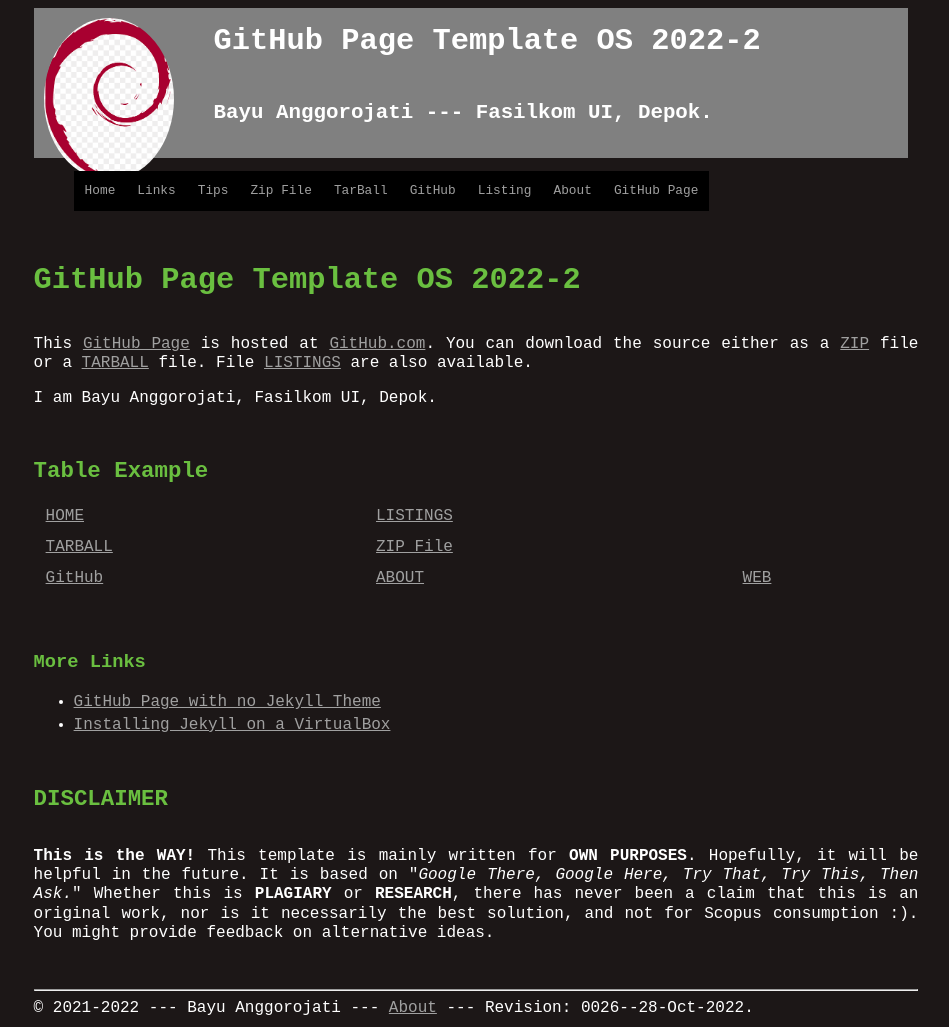
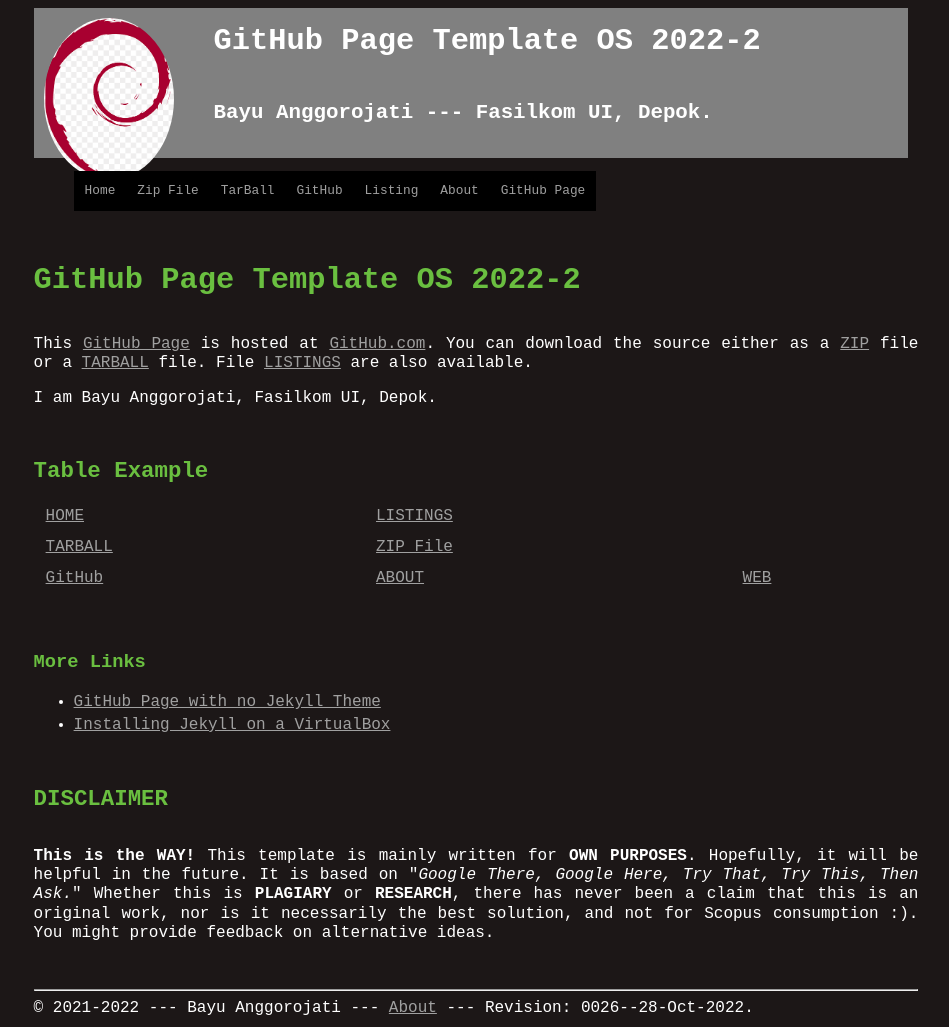
Before and after one commit to bayuanggorojati/os222, a Jekyll site: the page built from index.md, in a window 1280 px wide. Shown: the whole page, without its empty margins (164-1113 px from the left). Built offline with Jekyll 4.4.1, drawn with Linux system fonts in a browser that asks for light colours.

Commit message:
modify navbar

```diff
--- a/_config.yml
+++ b/_config.yml
@@ -14,10 +14,6 @@ keywords:         "jekyll, testing"
 navbarlinks:
 - navbar:         "Home"
   link:           "/"
-- navbar:         "Links"
-  link:           "/LINKS/"
-- navbar:         "Tips"
-  link:           "/TIPS/"
 - navbar:         "Zip File"
   link:           "/template.zip"
 - navbar:         "TarBall"
```
